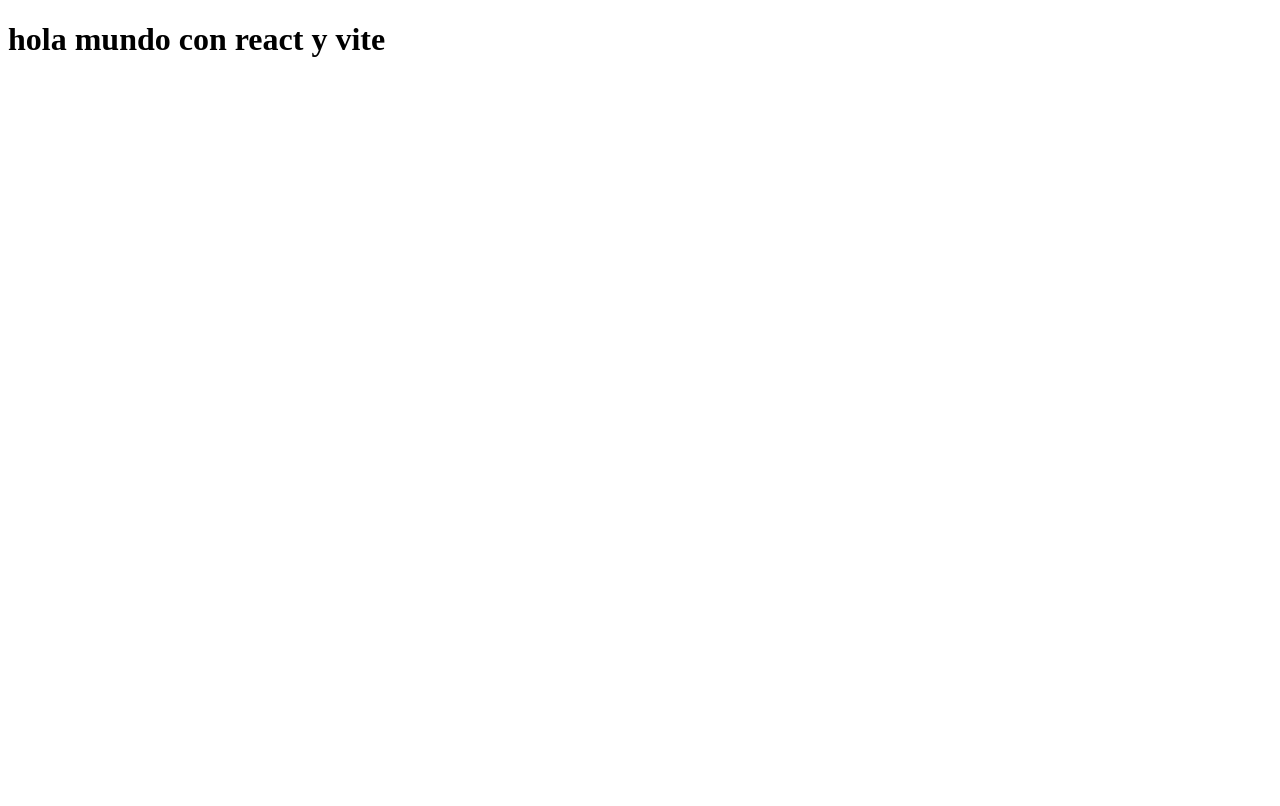
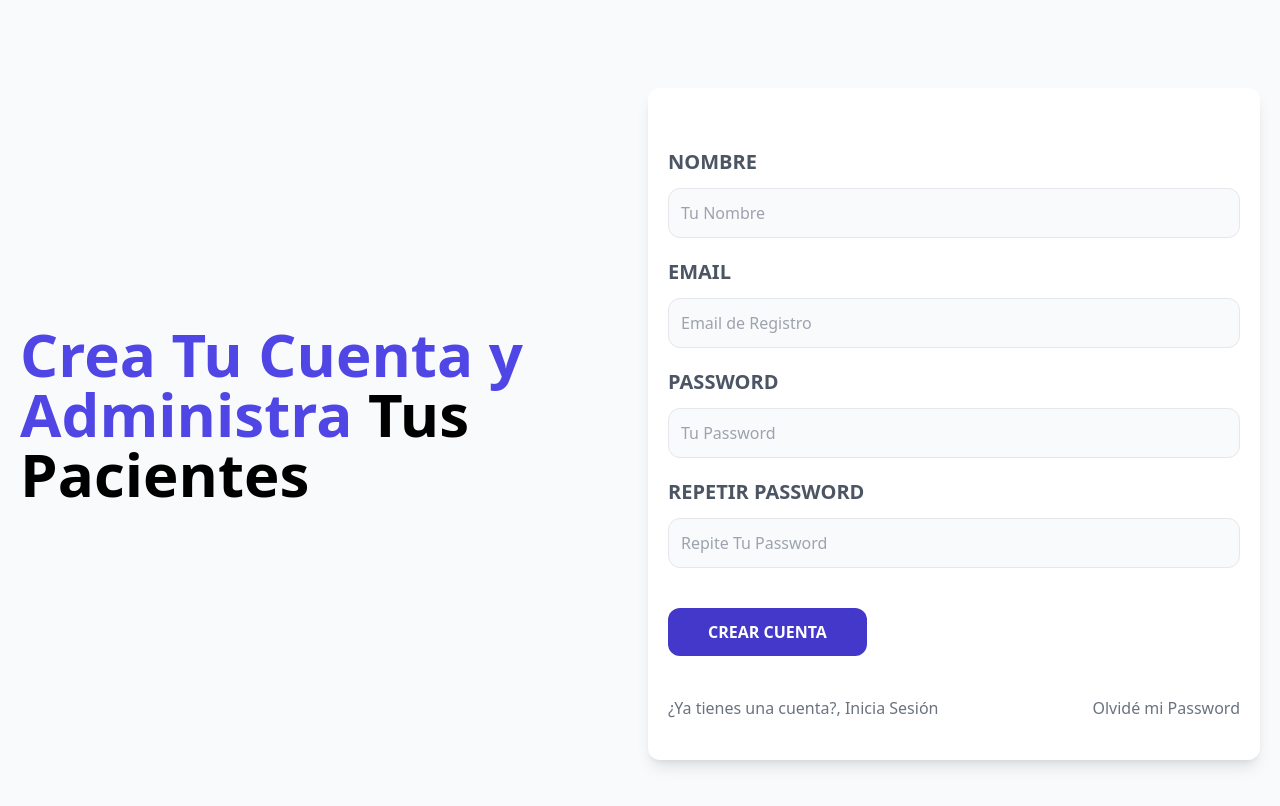
Before and after one commit to ronaldo071515/frontend_fullstack, a React (Vite) app: page /registrar in a window 1280 px wide. Shown: the top 806 px of the page. Built offline with nearby package versions, Linux system fonts and the light colour scheme.

Commit message:
Maquetando login, crear cuenta y olvide mi password

```diff
--- a/index.html
+++ b/index.html
@@ -6,7 +6,7 @@
     <meta name="viewport" content="width=device-width, initial-scale=1.0" />
     <title>APV | Administrados de pacientes de veterinaria</title>
   </head>
-  <body>
+  <body class="bg-gray-50 min-h-screen">
     <div id="root"></div>
     <script type="module" src="/src/main.jsx"></script>
   </body>
--- /dev/null
+++ b/postcss.config.js
@@ -0,0 +1,6 @@
+module.exports = {
+  plugins: {
+    tailwindcss: {},
+    autoprefixer: {},
+  },
+}
--- a/src/App.jsx
+++ b/src/App.jsx
@@ -1,9 +1,23 @@
-
+import { BrowserRouter, Routes, Route } from 'react-router-dom';
+import { AuthLayout } from './layout/authLayout';
+import { ConfirmarCuenta } from './paginas/ConfirmarCuenta';
+import { Login } from './paginas/Login';
+import { OlvidePassword } from './paginas/OlvidePassword';
+import { Registrar } from './paginas/Registrar';
 
 function App() {
 
   return (
-    <h1>hola mundo con react y vite</h1>
+    <BrowserRouter>
+      <Routes>
+        <Route path='/' element={ <AuthLayout /> }>
+          <Route index element={ <Login/> }/>
+          <Route path='registrar' element={ <Registrar/> }/>
+          <Route path='confirmar/:id' element={ <ConfirmarCuenta/> }/>
+          <Route path='olvide-password' element={ <OlvidePassword/> }/>
+        </Route>
+      </Routes>
+    </BrowserRouter>
   )
 }
 
--- /dev/null
+++ b/src/components/Alerta.jsx
@@ -0,0 +1,10 @@
+
+
+
+export const Alerta = ({ alerta  }) => {
+  return (
+    <div className={`${alerta.error ? 'from-red-400 to-red-600': 'from-indigo-400 to-indigo-600'} bg-gradient-to-br text-center p-3 rounded-xl uppercase text-white font-bold text-sm mb-10`}>
+        { alerta.msg }
+    </div>
+  )
+}
--- a/src/index.css
+++ b/src/index.css
@@ -0,0 +1,3 @@
+@tailwind base;
+@tailwind components;
+@tailwind utilities;
--- /dev/null
+++ b/src/layout/AuthLayout.jsx
@@ -0,0 +1,11 @@
+import { Outlet } from 'react-router-dom'
+
+export const AuthLayout = () => {
+  return (
+    <>
+        <main className="container mx-auto md:grid md:grid-cols-2 mt-12 gap-4 p-5 items-center">
+          <Outlet/>
+        </main>
+    </>
+  )
+}
--- /dev/null
+++ b/src/paginas/ConfirmarCuenta.jsx
@@ -0,0 +1,9 @@
+
+
+export const ConfirmarCuenta = () => {
+  return (
+    <>
+        <h1>Desde Confirmar Cuenta</h1>
+    </>
+  )
+}
--- /dev/null
+++ b/src/paginas/Login.jsx
@@ -0,0 +1,33 @@
+import { Link } from 'react-router-dom';
+
+
+export const Login = () => {
+  return (
+    <>
+      <div>
+        <h1 className="text-indigo-600 font-black text-6xl">Inicia Sesión y Administra Tus {""}<span className="text-black">Pacientes</span></h1>
+      </div>
+
+      <div className='mt-20 md:mt-5 shadow-lg px-5 py-10 rounded-xl bg-white'>
+        <form>
+          <div className="my-5">
+            <label htmlFor="" className="uppercase text-gray-600 block text-xl font-bold">Email</label>
+            <input type="email" className="border w-full p-3 mt-3 bg-gray-50 rounded-xl" placeholder="Email de Registro"/>
+          </div>
+
+          <div className="my-5">
+            <label htmlFor="" className="uppercase text-gray-600 block text-xl font-bold">Password</label>
+            <input type="password" className="border w-full p-3 mt-3 bg-gray-50 rounded-xl" placeholder="Tu Password"/>
+          </div>
+
+          <input type="submit" value="Iniciar Sesión" className="bg-indigo-700 w-full py-3 px-10 rounded-xl text-white uppercase font-bold mt-5 hover:cursor-pointer hover:bg-indigo-800 md:w-auto"/>
+        </form>
+
+        <nav className='mt-10 lg:flex lg:justify-between'>
+          <Link className='block text-center text-gray-500' to="/registrar">¿No tienes una cuenta?, Regístrate</Link>
+          <Link className='block text-center text-gray-500' to="/olvide-password">Olvidé mi Password</Link>
+        </nav>
+      </div>
+    </>
+  )
+}
--- /dev/null
+++ b/src/paginas/OlvidePassword.jsx
@@ -0,0 +1,31 @@
+import { Link } from "react-router-dom"
+
+
+export const OlvidePassword = () => {
+  return (
+    <>
+      <div>
+        <h1 className="text-indigo-600 font-black text-6xl">Recupera Tu Acceso y no Pierdas {""} <span className="text-black">Tus Pacientes</span></h1>
+      </div>
+
+      <div>
+        <div className='mt-20 md:mt-5 shadow-lg px-5 py-10 rounded-xl bg-white'>
+          <form>
+            <div className="my-5">
+              <label htmlFor="" className="uppercase text-gray-600 block text-xl font-bold">Email</label>
+              <input type="email" className="border w-full p-3 mt-3 bg-gray-50 rounded-xl" placeholder="Email de Registro"/>
+            </div>
+
+            <input type="submit" value="Enviar Instrucciones" className="bg-indigo-700 w-full py-3 px-10 rounded-xl text-white uppercase font-bold mt-5 hover:cursor-pointer hover:bg-indigo-800 md:w-auto"/>
+          </form>
+
+          <nav className='mt-10 lg:flex lg:justify-between'>
+            <Link className='block text-center text-gray-500' to="/">¿Ya tienes una cuenta?, Inicia Sesión</Link>
+            <Link className='block text-center text-gray-500' to="/registrar">¿No tienes una cuenta?, Regístrate</Link>
+          </nav>
+
+        </div>
+      </div>
+    </>
+  )
+}
--- /dev/null
+++ b/src/paginas/Registrar.jsx
@@ -0,0 +1,82 @@
+import { useState } from 'react';
+import { Link } from "react-router-dom";
+import { Alerta } from '../components/Alerta';
+
+
+export const Registrar = () => {
+
+  const [nombre, setNombre] = useState('');
+  const [email, setEmail] = useState('');
+  const [password, setPassword] = useState('');
+  const [repetirpassword, setRepetirPassword] = useState('');
+
+  const [alerta, setAlerta] = useState('');
+
+  const handleSubmit = e => {
+    e.preventDefault();
+
+    if([nombre, email, password, repetirpassword].includes('')){
+      setAlerta({ msg: 'Hay campos vacios', error: true });
+      return;
+    }
+
+    if( password !== repetirpassword ) {
+      return setAlerta({ msg: 'Los passwords no son iguales', error: true });
+    }
+
+    if( password.length < 6 ) {
+      return setAlerta({ msg: 'El password es muy corto, agrega minimo 6 caracteres', error: true });
+    }
+
+    setAlerta({})
+
+    //Crear el usuario en la API
+
+  }
+
+  const { msg } = alerta;
+
+  return (
+      <>
+        <div>
+          <h1 className="text-indigo-600 font-black text-6xl">Crea Tu Cuenta y Administra {""} <span className="text-black">Tus Pacientes</span></h1>
+        </div>
+
+        <div className='mt-20 md:mt-5 shadow-lg px-5 py-10 rounded-xl bg-white'>
+
+          {/* Cargamos de manera condicional la alerta */}
+          {msg && <Alerta alerta={alerta}/>}
+
+          <form onSubmit={handleSubmit}>
+            <div className="my-5">
+              <label htmlFor="" className="uppercase text-gray-600 block text-xl font-bold">Nombre</label>
+              <input type="text" className="border w-full p-3 mt-3 bg-gray-50 rounded-xl" value={nombre} onChange={e => setNombre(e.target.value)} placeholder="Tu Nombre"/>
+            </div>
+
+            <div className="my-5">
+              <label htmlFor="" className="uppercase text-gray-600 block text-xl font-bold">Email</label>
+              <input type="email" className="border w-full p-3 mt-3 bg-gray-50 rounded-xl" value={email} onChange={e => setEmail(e.target.value)} placeholder="Email de Registro"/>
+            </div>
+
+            <div className="my-5">
+              <label htmlFor="" className="uppercase text-gray-600 block text-xl font-bold">Password</label>
+              <input type="password" className="border w-full p-3 mt-3 bg-gray-50 rounded-xl" value={password} onChange={e => setPassword(e.target.value)} placeholder="Tu Password"/>
+            </div>
+
+            <div className="my-5">
+              <label htmlFor="" className="uppercase text-gray-600 block text-xl font-bold">Repetir Password</label>
+              <input type="password" className="border w-full p-3 mt-3 bg-gray-50 rounded-xl" value={repetirpassword} onChange={e => setRepetirPassword(e.target.value)} placeholder="Repite Tu Password"/>
+            </div>
+
+            <input type="submit" value="Crear Cuenta" className="bg-indigo-700 w-full py-3 px-10 rounded-xl text-white uppercase font-bold mt-5 hover:cursor-pointer hover:bg-indigo-800 md:w-auto"/>
+          </form>
+
+          <nav className='mt-10 lg:flex lg:justify-between'>
+            <Link className='block text-center text-gray-500' to="/">¿Ya tienes una cuenta?, Inicia Sesión</Link>
+            <Link className='block text-center text-gray-500' to="/olvide-password">Olvidé mi Password</Link>
+          </nav>
+
+        </div>
+      </>
+  )
+}
--- /dev/null
+++ b/tailwind.config.js
@@ -0,0 +1,8 @@
+/** @type {import('tailwindcss').Config} */
+module.exports = {
+  content: ["index.html", "./src/**/*.jsx"],
+  theme: {
+    extend: {},
+  },
+  plugins: [],
+}
```
Also changed, not shown: package.json (+6 -1 lines), 1 other file (tests, documents, lock files or other folders).
